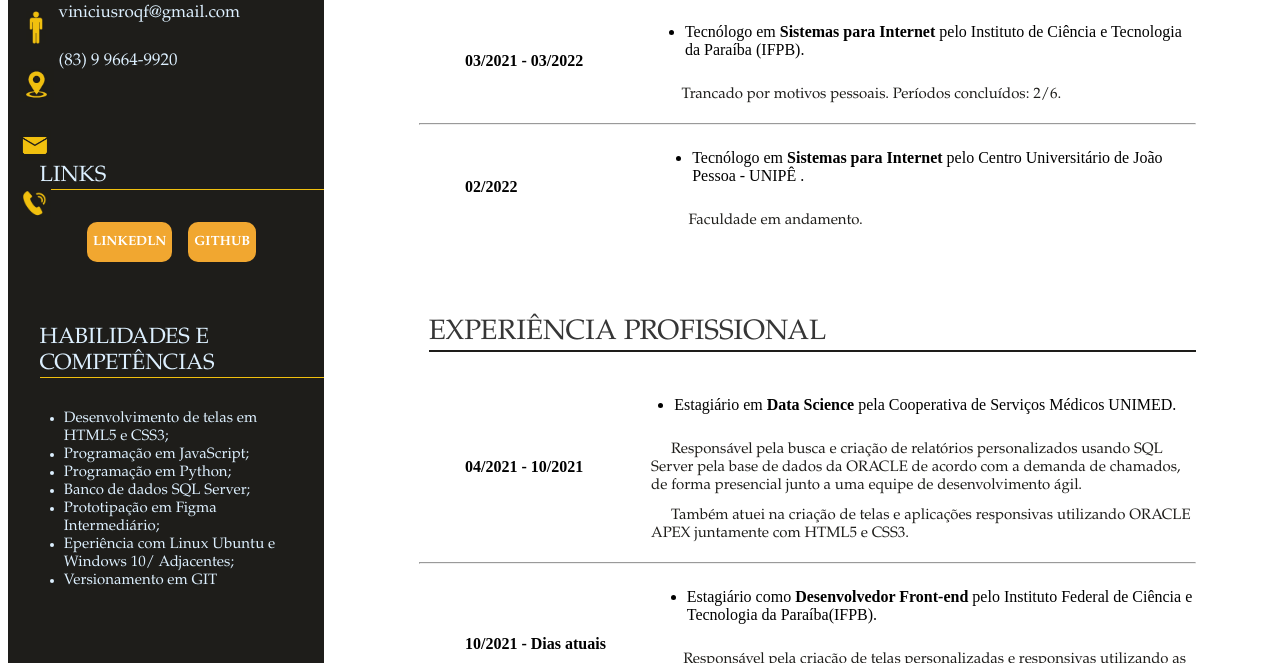
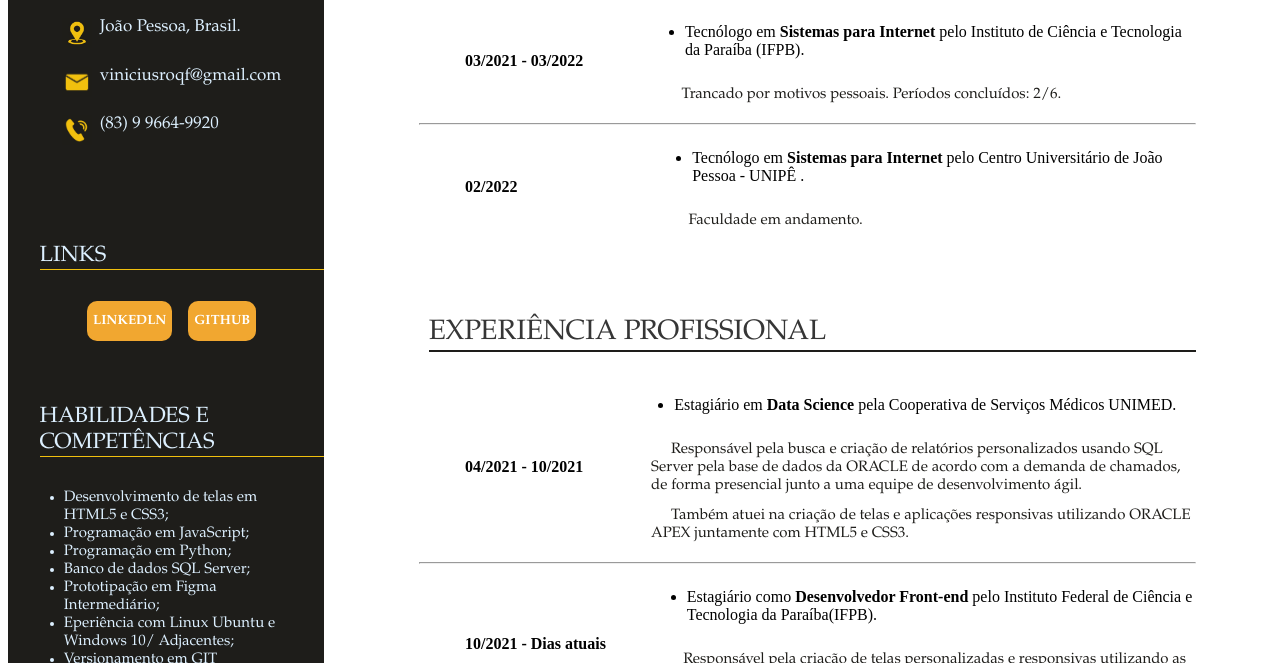
Before and after one commit to ViniciusRoquef/Curriculum, a plain HTML site: page index.html in a window 1280 px wide. Shown: the part 637-1300 px from the top of the page. Drawn offline with Linux system fonts and the light colour scheme.

Commit message:
Refatoração de seção um (Dados pessoais)

```diff
--- a/index.html
+++ b/index.html
@@ -14,7 +14,7 @@
     <header class="header">
         <div class="header-div">
             <img
-                src="./Imagens/picture.jpeg"
+                src="./img/picture.jpeg"
                 style="
                     position:absolute;
                     width: 24.7%;
@@ -30,66 +30,26 @@
         <nav class="nav">
             <section class="nav-section-personalData">
                 <h3 class="nav-h3">Dados Pessoais</h3>
-                    <div style="display: flex;">
-                        <div style="margin-left: 8%; padding-right: 8%;">
-                            <img
-                                src="./Imagens/boneco.jpeg"
-                                style="
-                                    position: absolute;
-                                    width: 20px;
-                                    top: 81%;
-                                    left: 2%;"
-                            >
-                        </div>
-                        <div>
-                            <h5 class="nav-h5">Vinicius Roque F. da Silva</h5>
-                        </div>
-                    </div>
-                    <div style="display: flex;" >
-                        <div  style="margin-left: 8%; padding-right: 8%;">
-                            <img
-                                src="./Imagens/localizador.jpg"
-                                style="
-                                    position: absolute;
-                                    width: 35px;
-                                    top: 88%;
-                                    left: 1.5%;"
-                            >
-                        </div>
-                        <div>
-                            <h5 class="nav-h5">João Pessoa, Brasil.</h5>
-                        </div>
-                    </div>
-                    <div class="nav-h3-styleDiv">
-                        <div style="margin-left: 8%; padding-right: 8%;">
-                            <img
-                                src="./Imagens/mensagem.png"
-                                style="
-                                    position:absolute;
-                                    width: 2.5%;
-                                    top: 95.7%;
-                                    left: 1.5%;
-                                ">
-                        </div>
-                        <div>
-                            <h5 class="nav-h5">viniciusroqf@gmail.com</h5>
-                        </div>
-                    </div>
-                    <div class="nav-h3-styleDiv">
-                        <div style="margin-left: 8%; padding-right: 8%;">
-                            <img
-                            src="./Imagens/telefone.jpeg"
-                            style="
-                                position:absolute;
-                                width: 2.5%;
-                                top: 103%;
-                                left: 1.5%;
-                            ">
-                        </div>
-                        <div>
-                            <h5 class="nav-h5"> (83) 9 9664-9920 </h5>
-                        </div>
-                    </div>
+                <table>
+                    <ul>
+                        <li style="display: flex; padding-left: 5%;">
+                            <img src="./img/boneco.jpeg" width="30px" height="27px">
+                            <h5 class="nav-h5" style="padding-left: 3%;">Vinicius Roque F. da Silva</h5>
+                        </li>
+                        <li style="display: flex; padding-left: 5%;">
+                            <img src="./img/locale.jpeg" width="30px" height="30px">
+                            <h5 class="nav-h5" style="padding-left: 3%;" >João Pessoa, Brasil.</h5>
+                        </li>
+                        <li style="display: flex; padding-left: 5%;">
+                            <img src="./img/icon-message.jpeg" width="30px" height="30px">
+                            <h5 class="nav-h5" style="padding-left: 3%;">viniciusroqf@gmail.com</h5>
+                        </li>
+                        <li style="display: flex; padding-left: 5%;">
+                            <img src="./img/telefone.jpeg" width="30px" height="30px">
+                            <h5 class="nav-h5" style="padding-left: 3%;"> (83) 9 9664-9920 </h5>
+                        </li>
+                    </ul>
+                </table>
             </section>
             <section>
                 <h3 class="nav-h3">Links</h3>
--- a/stylesheet.css
+++ b/stylesheet.css
@@ -53,7 +53,7 @@
     height: auto;
 }
 .nav-section-personalData{
-    margin-top: 60%;
+    margin-top: 80%;
 }
 .nav-h3 {
     color: #DDF0FF;
```
Also changed, not shown: img/boneco.jpeg (renamed from Imagens/boneco.jpeg), img/icon-message.jpeg (renamed from Imagens/mensagem.png), img/locale.jpeg (renamed from Imagens/localizador.jpg), img/picture.jpeg (renamed from Imagens/picture.jpeg), img/telefone.jpeg (renamed from Imagens/telefone.jpeg).
